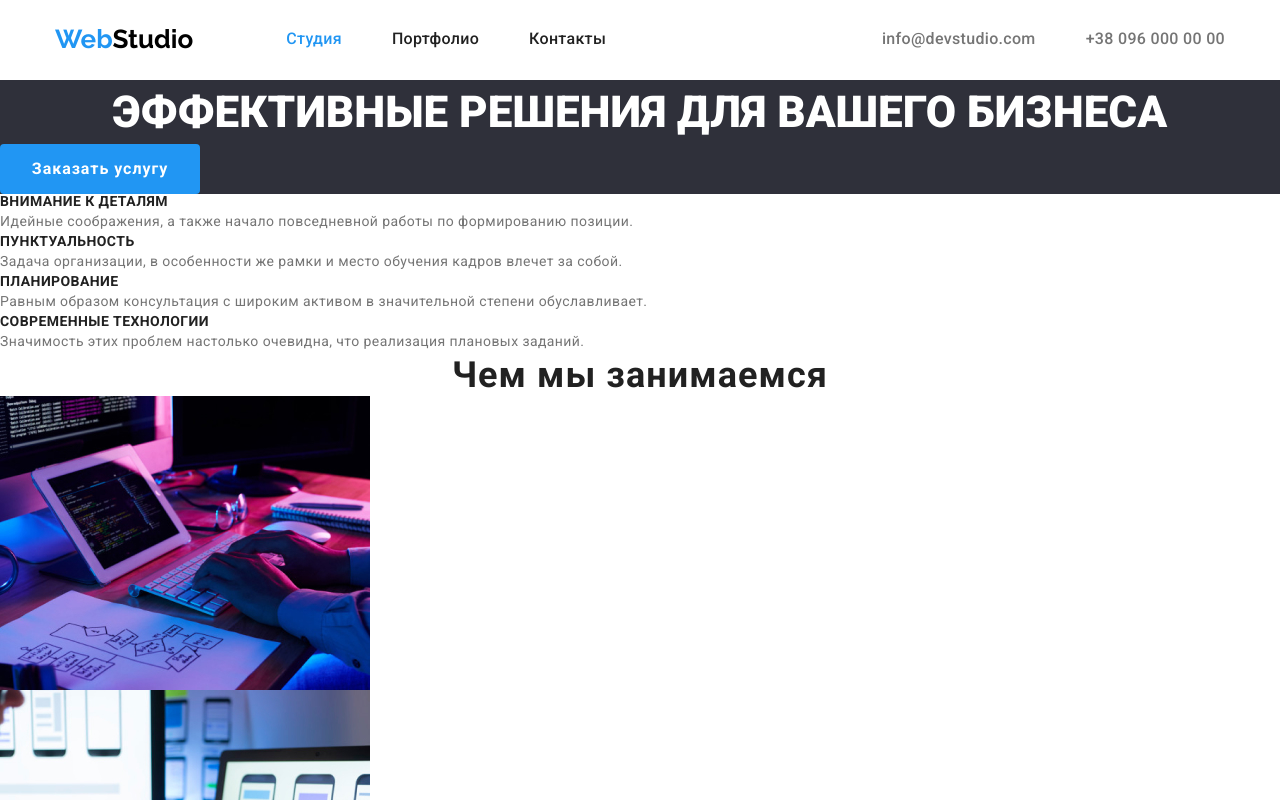
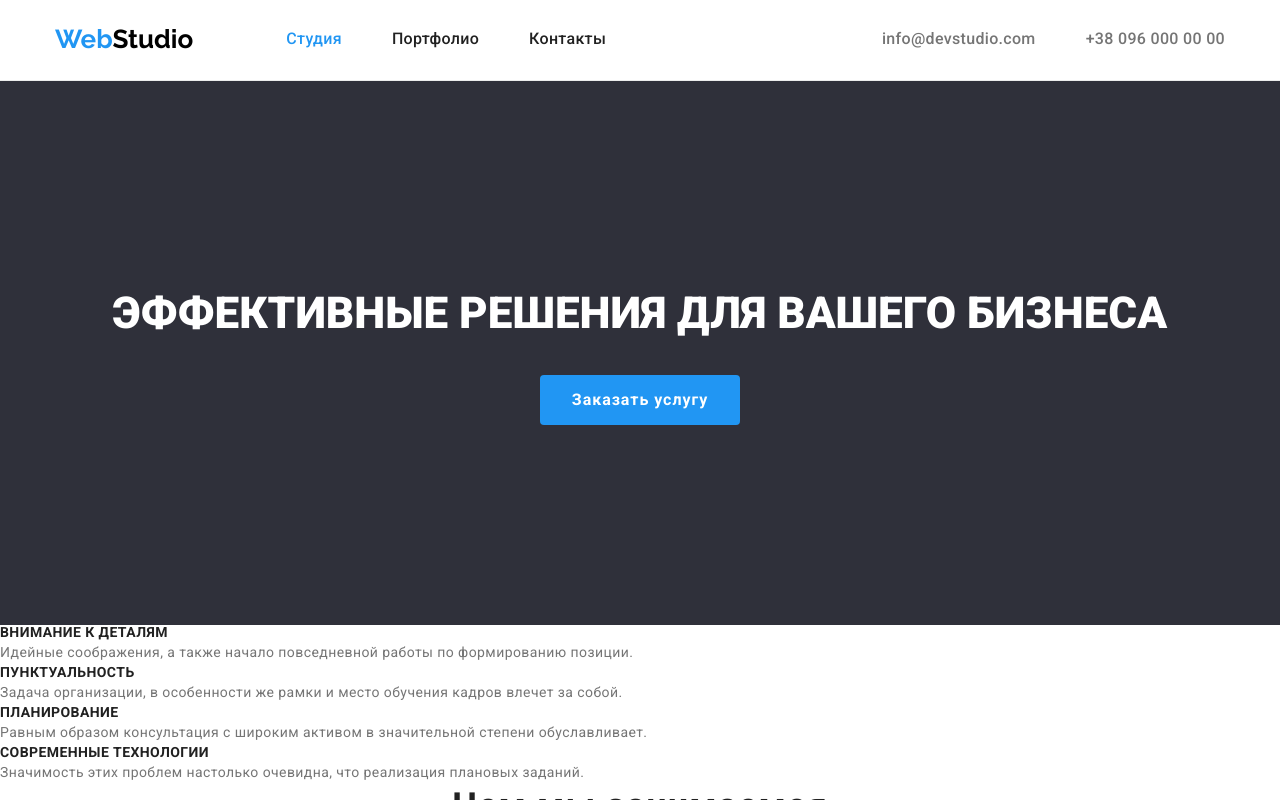
Before and after one commit to jokerav/goit-markup-hw-03, a plain HTML site: page index.html in a window 1280 px wide. Shown: the top 800 px of the page. Drawn offline with nearby package versions, Linux system fonts and the light colour scheme.

Commit message:
0.3
Сделал герой и бордер в хедере

```diff
--- a/css/style.css
+++ b/css/style.css
@@ -51,6 +51,7 @@ img {
   --logo: #000000;
   --accent-secondary: #f5f4fa;
   --hero-btn-hover: #188ce8;
+  --header-bottom-border: #ececec;
 }
 body {
   background-color: var(--background-primary);
@@ -97,6 +98,7 @@ h5 {
 .header {
   padding-top: 24px;
   padding-bottom: 25px;
+  border-bottom: 1px solid var(--header-bottom-border);
 }
 .header-container {
   display: flex;
@@ -155,6 +157,8 @@ h5 {
 /* Секция герой */
 .hero {
   background-color: var(--background-hero);
+  padding-top: 200px;
+  padding-bottom: 200px;
 }
 
 .hero-title {
@@ -164,8 +168,11 @@ h5 {
   line-height: 1.46;
   text-align: center;
   text-transform: uppercase;
+  margin-bottom: 30px;
 }
 .hero-btn {
+  display: block;
+  margin: 0 auto;
   font-family: 'Roboto';
   background-color: var(--accent);
   color: var(--background-primary);
@@ -175,7 +182,6 @@ h5 {
   letter-spacing: 0.06em;
   min-width: 200px;
   min-height: 50px;
-  cursor: pointer;
   border-radius: 4px;
   border: none;
 }
@@ -247,7 +253,6 @@ h5 {
   font-size: 16px;
   line-height: 1.62;
   letter-spacing: 0.03em;
-  cursor: pointer;
   border-radius: 4px;
   border: none;
 }
```
